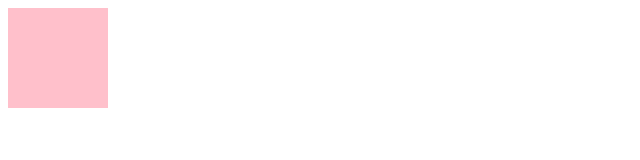
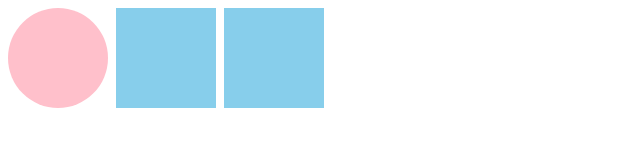
Before and after one commit to nana-s77/myjsPractice, a plain HTML site: page index.html in a window 1280 px wide. Both pictures are taken after a click on the element 58 px from the left and 58 px from the top of the page. Shown: the whole page, without its empty margins (0-640 px from the left). Drawn offline with Linux system fonts and the light colour scheme.

Commit message:
dis要素３つ指定

```diff
--- a/index.html
+++ b/index.html
@@ -4,23 +4,46 @@
     <meta charset="utf-8" />
     <title>JavaScript Practice</title>
     <style>
+      body {
+        display: flex;
+        flex-wrap: wrap;
+      }
       .box {
         width: 100px;
         height: 100px;
         background-color: skyblue;
         cursor: pointer;
+        transition: 0.8s;
+        margin: 0 8px 8px 0;
+      }
+      .curcle {
+        background-color: pink;
+        border-radius: 50%;
+        transform: rotate(360deg);
       }
     </style>
   </head>
   <body>
-    <div class="box" id="target"></div>
+    <div class="box" id="target1"></div>
+    <div class="box" id="target2"></div>
+    <div class="box" id="target3"></div>
 
     <script>
       "use strict";
       //id=target を取得
       //イベントリスナーを追加し、クリックで処理を実行
-      document.getElementById("target").addEventListener("click", () => {
-        document.getElementById("target").style.background = "pink";
+      const target1 = document.getElementById("target1");
+      const target2 = document.getElementById("target2");
+      const target3 = document.getElementById("target3");
+
+      target1.addEventListener("click", () => {
+        target1.classList.toggle("curcle");
+      });
+      target2.addEventListener("click", () => {
+        target2.classList.toggle("curcle");
+      });
+      target3.addEventListener("click", () => {
+        target3.classList.toggle("curcle");
       });
     </script>
   </body>
```
